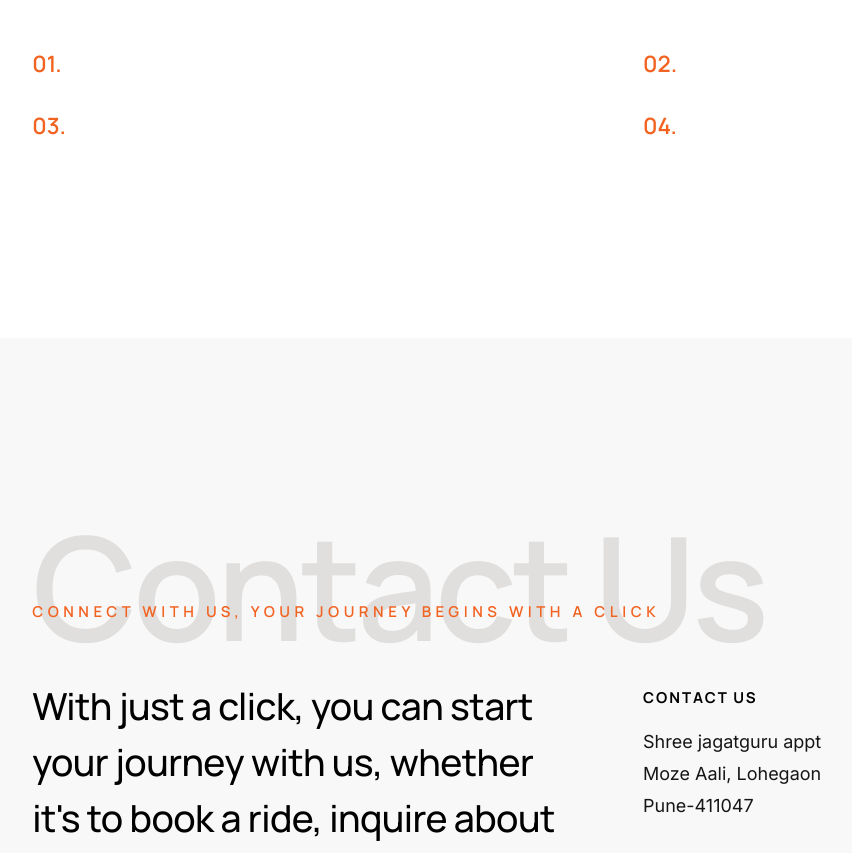
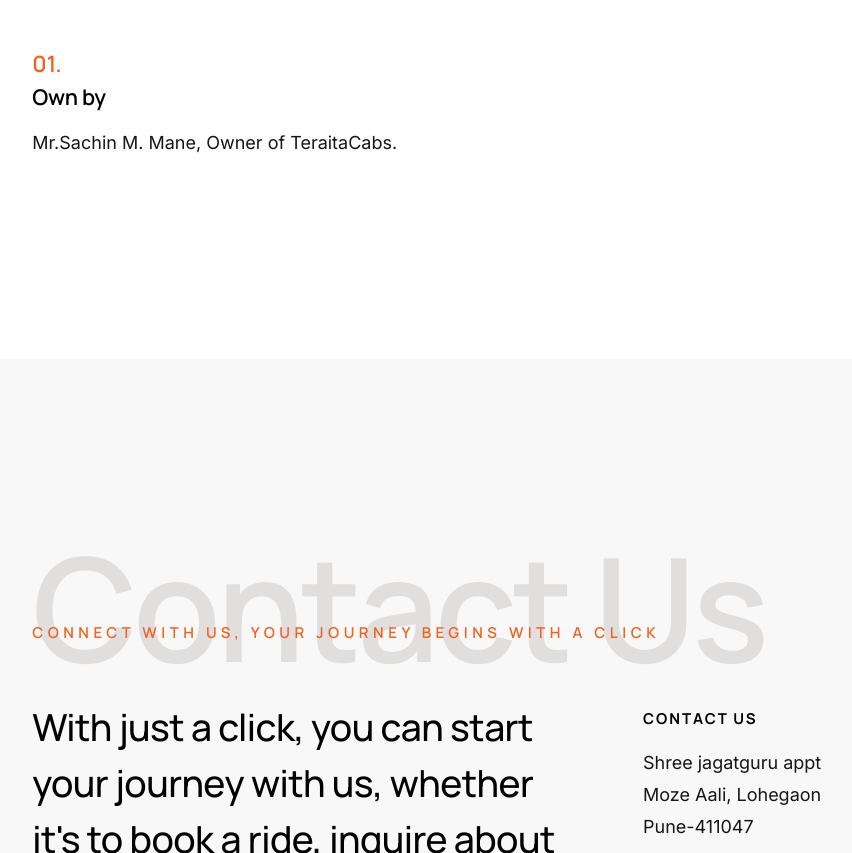
Before and after one commit to Nitinm01978/TeraitaCabs, a plain HTML site: page index.html in a window 1280 px wide. Shown: the part 8732-9585 px from the top of the page, without its empty margins (41-893 px from the left). Drawn offline with Linux system fonts and the light colour scheme.

Commit message:
add owner line

```diff
--- a/index.html
+++ b/index.html
@@ -647,16 +647,17 @@
 
                     <div class="column list-block__item">
                         <div class="list-block__title">
-                            <h3 class="h5"></h3>
+                            <h3 class="h5">Own by</h3>
                         </div>
                         <div class="list-block__text">
                             <p>
-
+                           Mr.Sachin M. Mane,
+                           Owner of TeraitaCabs.
                             </p>
                         </div>
                     </div>
 
-                    <div class="column list-block__item">
+                    <!-- <div class="column list-block__item">
                         <div class="list-block__title">
                             <h3 class="h5"></h3>
                         </div>
@@ -687,7 +688,7 @@
 
                             </p>
                         </div>
-                    </div>
+                    </div>  -->
 
                 </div>
 
```
